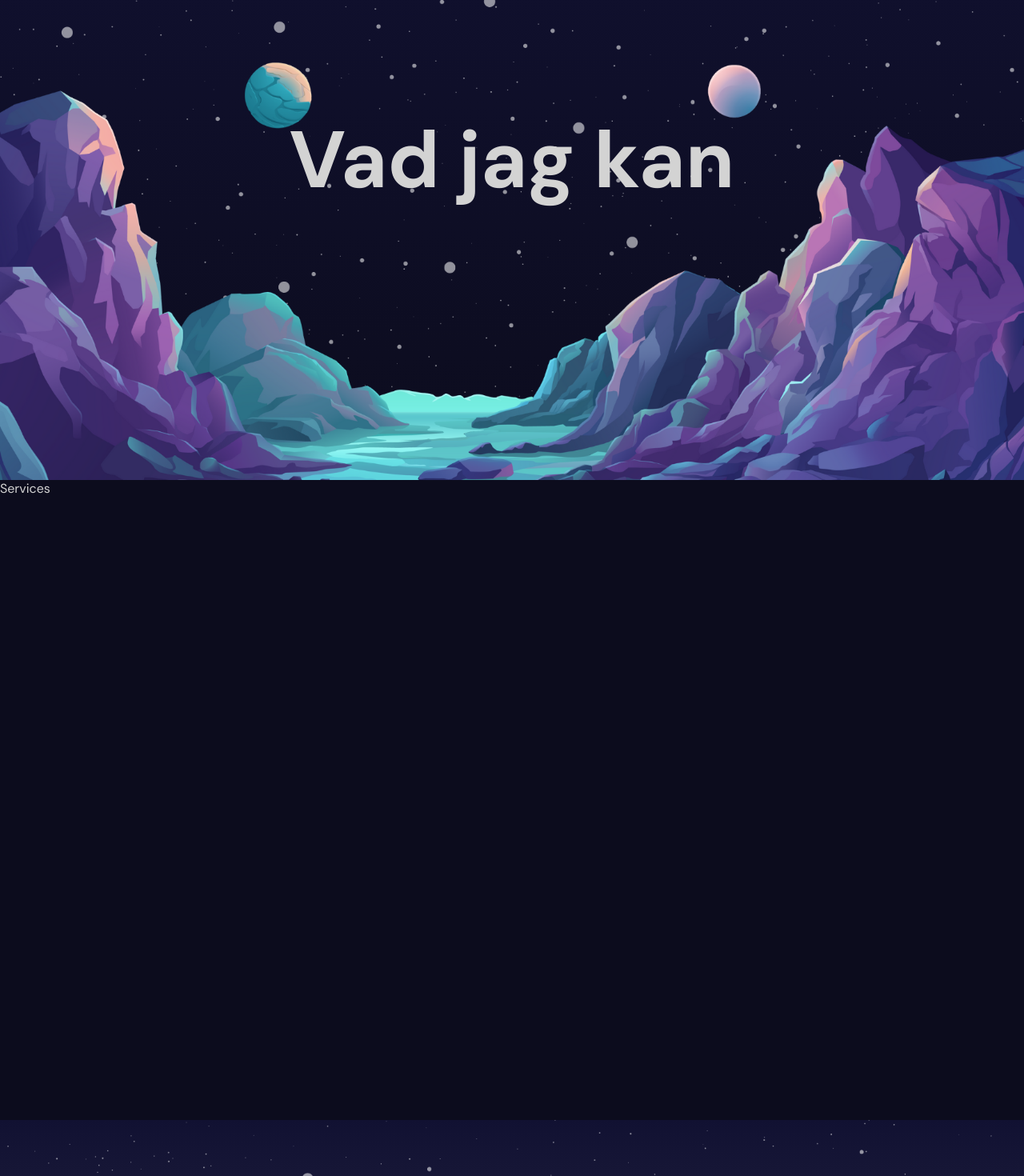
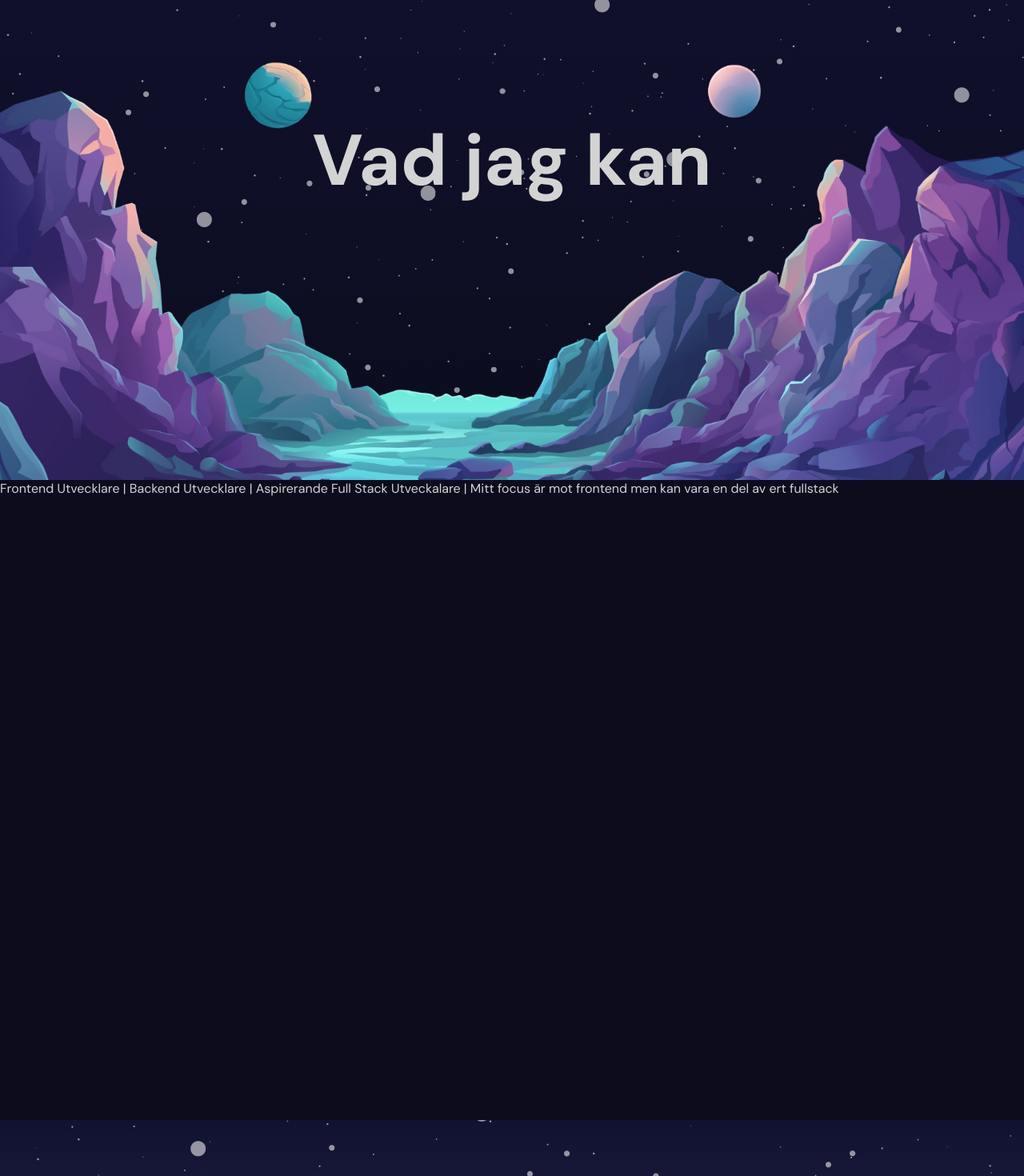
Before and after one commit to hihassan1998/portfoliooo, a React (Vite) app: page / in a window 1280 px wide. Shown: the part 1000-2470 px from the top of the page at 80% size. Built offline with nearby package versions, Linux system fonts and the light colour scheme.

Commit message:
Finalised transitional animation page 1

```diff
--- a/components/parallax/Parallax.jsx
+++ b/components/parallax/Parallax.jsx
@@ -10,7 +10,7 @@ const Parallax = ({ type }) => {
     const {scrollYProgress} = useScroll({
         target: ref,
         offset:["start start","end start"]
-    })
+    });
 
     const yText = useTransform(scrollYProgress, [0,1],["0%","500%"]);
     const yBg = useTransform(scrollYProgress, [0,1],["0%","100%"]);
--- a/components/parallax/parallax.scss
+++ b/components/parallax/parallax.scss
@@ -7,10 +7,10 @@
     justify-content: center;
     overflow: hidden;
     h1 {
-        font-size: 100px;
+        font-size: 7vw;
         position: absolute;
-        z-index: 3;
-        text-align: center
+        z-index: 4;
+        text-align: center;
     }
     .mountains {
         background-image: url("/mountains.png");
@@ -34,7 +34,7 @@
         background-image: url("/stars.png");
         background-size: cover;
         background-position: bottom;
-        width: 100%;
+        width: 150%;
         height: 100%;
         position: absolute;
         z-index: 1;
--- /dev/null
+++ b/components/services/Services.jsx
@@ -0,0 +1,14 @@
+import "./services.scss"
+
+const Services = () => {
+  return (
+    <div className="Services">
+        <div className="textContainer"></div>
+        <p>Frontend Utvecklare | Backend Utvecklare | Aspirerande Full Stack Utveckalare | Mitt focus är mot frontend men kan vara en del av ert fullstack </p>
+        <div className="titleContainer"></div>
+        <div className="listContainer"></div>
+    </div>
+  )
+}
+
+export default Services
--- /dev/null
+++ b/components/services/services.scss
@@ -0,0 +1,3 @@
+.services{
+
+}
--- a/src/App.jsx
+++ b/src/App.jsx
@@ -3,6 +3,7 @@ import "./app.scss"
 import Navbar from "../components/navbar/NAvbar";
 import Hero from "../components/hero/Hero";
 import Parallax from "../components/parallax/Parallax";
+import Services from "../components/services/Services";
 
 const App = () => {
   return <div>
@@ -11,7 +12,9 @@ const App = () => {
       <Hero/>
     </section>
     <section id="Tjänster"> <Parallax type= "services"/> </section>
-    <section>Services</section>
+    <section>
+      <Services/>
+    </section>
     <section id="Portfölj"> <Parallax type= "portfolio"/> </section>
     <section>Portfolio1</section>
     <section>Portfolio2</section>
```
